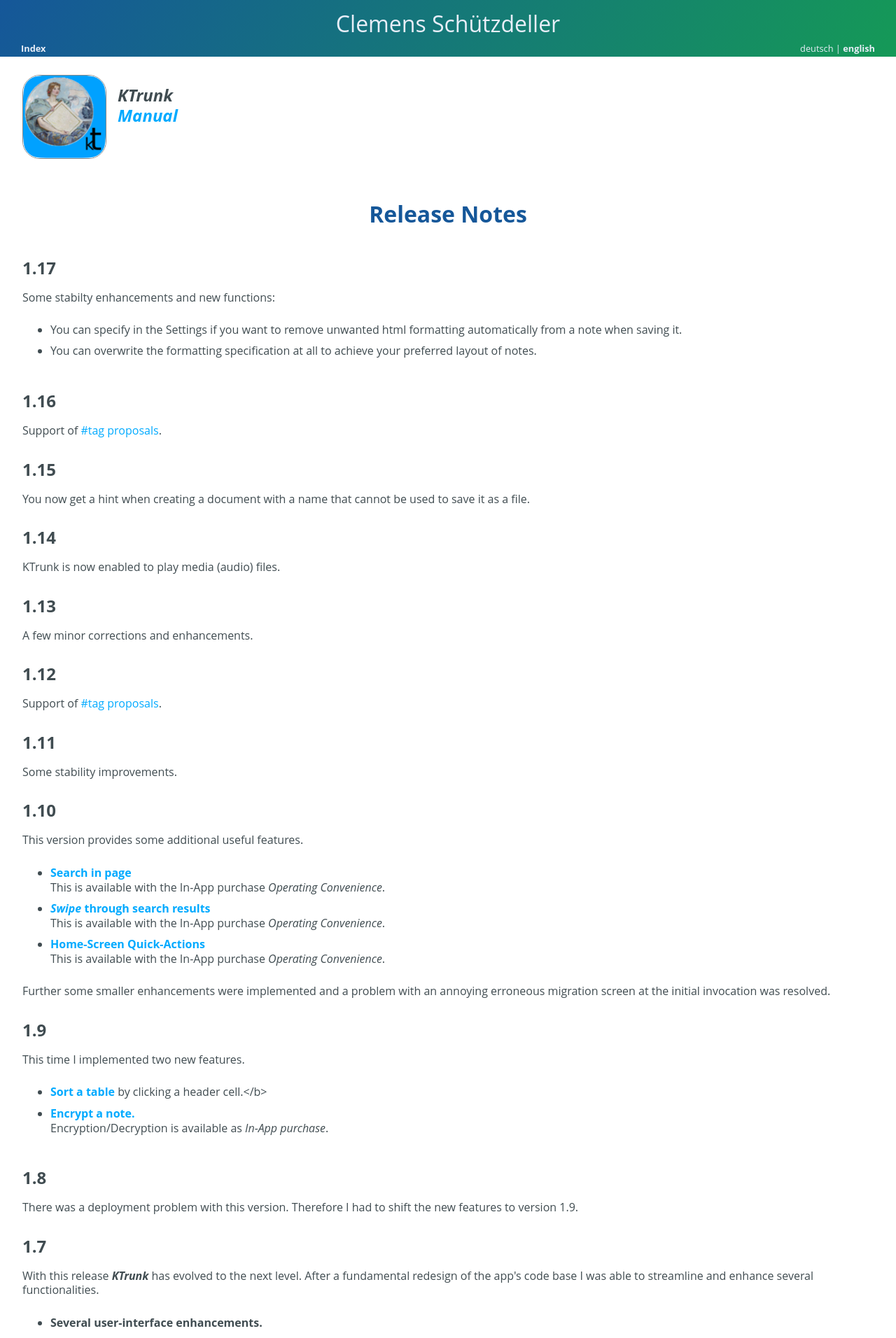
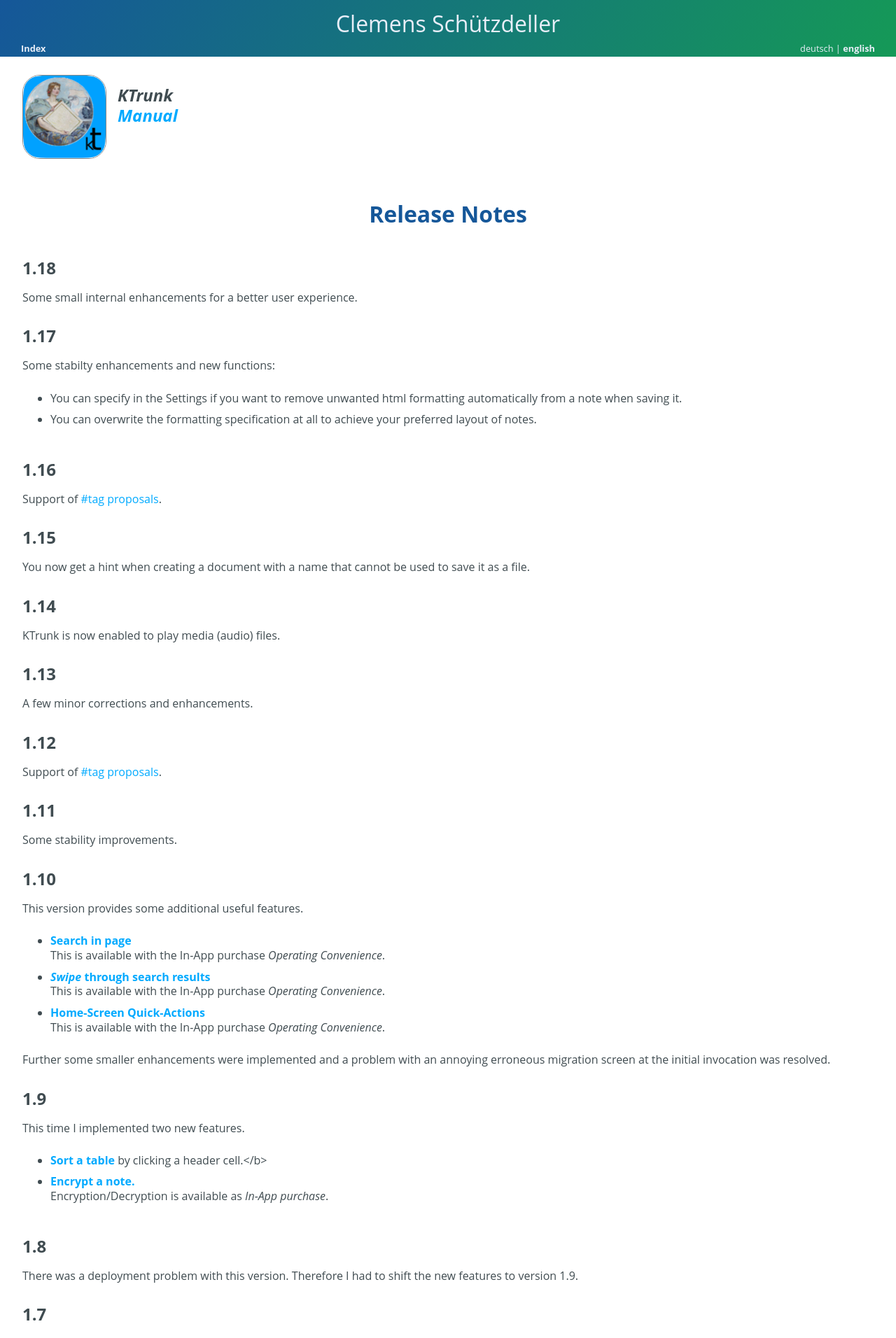
Before and after one commit to cs-LA/home, a Jekyll site: the page built from KTrunk/Manual/ReleaseNotes.md, in a window 1280 px wide. Shown: the top 1912 px of the page at 70% size. Built offline with Jekyll 4.4.1, drawn with Linux system fonts in a browser that asks for light colours; our own code applies the rules of GitHub Pages for plain Markdown files.

Commit message:
ReleaseNotes.md aktualisieren

```diff
--- a/KTrunk/Manual/ReleaseNotes.md
+++ b/KTrunk/Manual/ReleaseNotes.md
@@ -13,6 +13,12 @@
 <h1>
   Release Notes
 </h1>
+
+<h3>1.18</h3>
+<p>
+  <span class="en">Some small internal enhancements for a better user experience.</span>
+  <span class="de">Einige kleinere interne Verbesserungen für ein besseres Benutzererlebnis.</span>
+</p>
 
 <h3>1.17</h3>
 <p>
```
